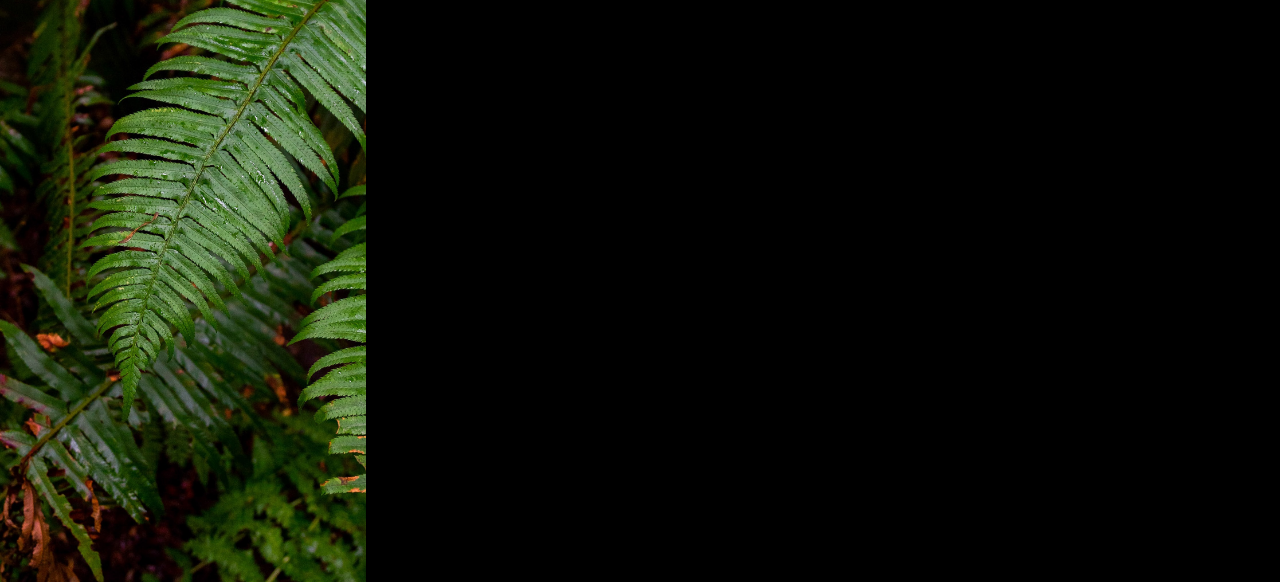
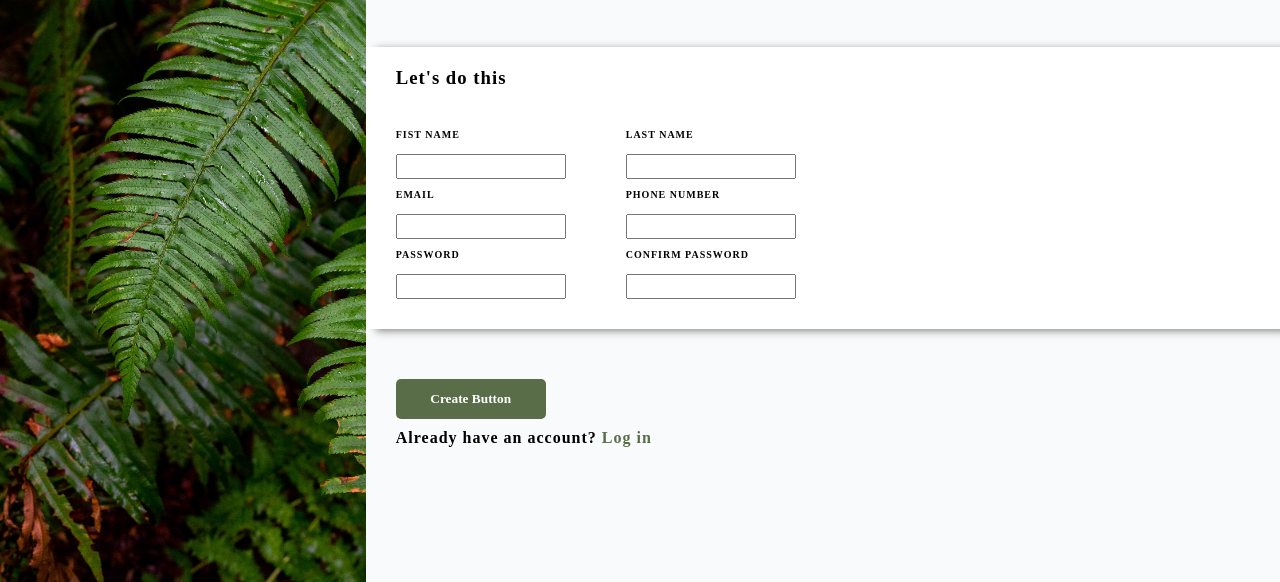
Before and after one commit to Khan1thu/odin-sign-up-form, a plain HTML site: page index.html in a window 1280 px wide. Shown: the part 218-800 px from the top of the page. Drawn offline with Linux system fonts and the light colour scheme.

Commit message:
right done

```diff
--- a/index.html
+++ b/index.html
@@ -18,7 +18,46 @@
         </div>
 
         <div class="right">
-            <h1>asdfl</h1>
+            <div class="paragraph">
+                <p>
+                    This is not a real online service! You know you need something <br>
+                    like this in your life to help you realize your deepest dreams. <br>
+                    Sign up now to get started. <br> <br>
+
+                    You know you want to.
+                </p>
+            </div>
+            <div class="form">
+                <h3>Let's do this</h3>
+            <form action="#">
+                <div>
+                    <label for="firstName">Fist Name</label>
+                    <input type="text" name="firstName" id="firstName">
+
+                    <label for="email">Email</label>
+                    <input type="text" name="email" id="email">
+
+                    <label for="password">password</label>
+                    <input type="password" name="password" id="password">
+                </div>
+
+                <div>
+                    <label for="lastName">Last Name</label>
+                    <input type="text" name="lastName" id="lastName">
+
+                    <label for="phoneNumber">Phone Number</label>
+                    <input type="number" name="phoneNumber" id="phoneNumber">
+
+                    <label for="confirmPassword">Confirm Password</label>
+                    <input type="password" name="confirmPassword" id="confirmPassword">
+                </div>
+            </form>
+            </div>
+
+            <div class="button">
+                <button>Create Button</button>
+                <p>Already have an account? <span>Log in</span></p>
+            </div>
         </div>
     </div>
 
--- a/style.css
+++ b/style.css
@@ -39,6 +39,70 @@
 }
 
 .right{
-    background-color: black;
+    display: flex;
+    flex-direction: column;
+    justify-content: center;
     flex: 5;
+    letter-spacing: 1px;
+    font-weight: 600;
+    background-color: #f9fafb;
 }
+
+.paragraph{
+    margin: 0px 30px;
+}
+
+.form{
+    width: 100%;
+    margin: 50px 0;
+    display: flex;
+    flex-direction: column;
+    justify-content: space-evenly;
+    background-color: white;
+    box-shadow: 10px 2px 8px  #888888;
+}
+
+h3{
+    margin: 20px 0px 0px 30px;
+}
+
+form{
+    display: flex;
+}
+
+form div{
+    margin: 30px;
+}
+
+label,input{
+    display:flex;
+    flex-direction:column;
+    text-transform: uppercase;
+    font-size: 10px;
+    width: 170px;
+    height: 25px;
+}
+
+label{
+    margin: 10px 0px 0px 0px;
+}
+
+button{
+    margin: 0px 0px 10px 30px;
+    width: 150px;
+    height: 40px;
+    border-radius: 5px;
+    border: 0;
+    background-color: #596d48;
+    color: white;
+    cursor: pointer;
+    font-weight: 600;
+}
+
+.button p{
+    margin: 0px 0px 10px 30px;
+}
+
+.button span{
+    color: #596d48;
+}
```
Also changed, not shown: 1 other file.
